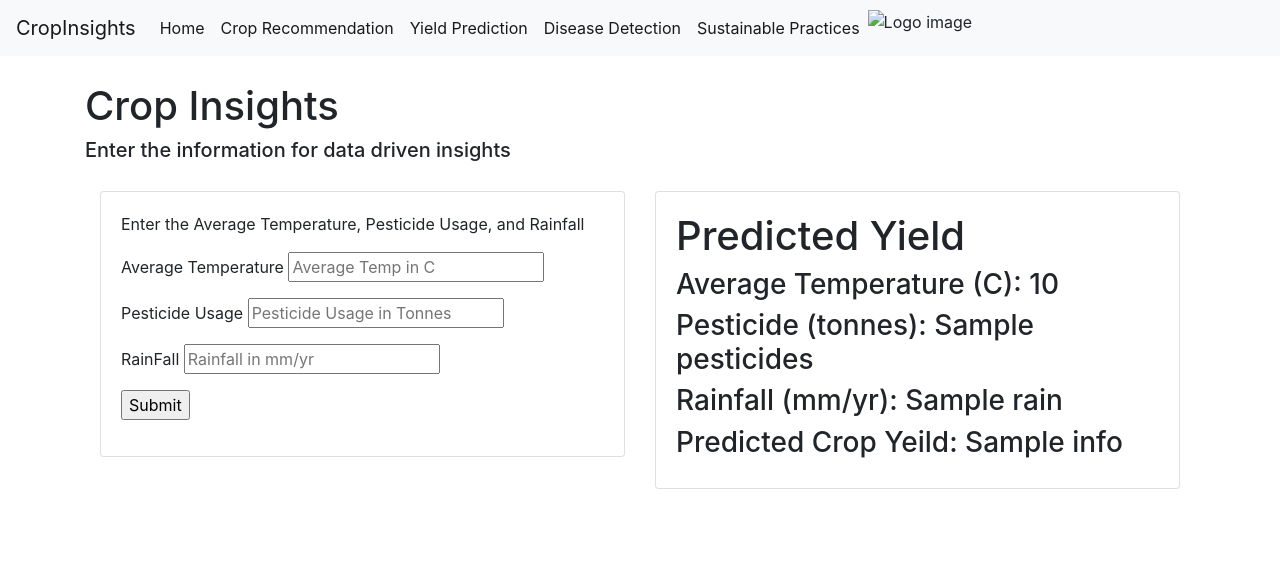
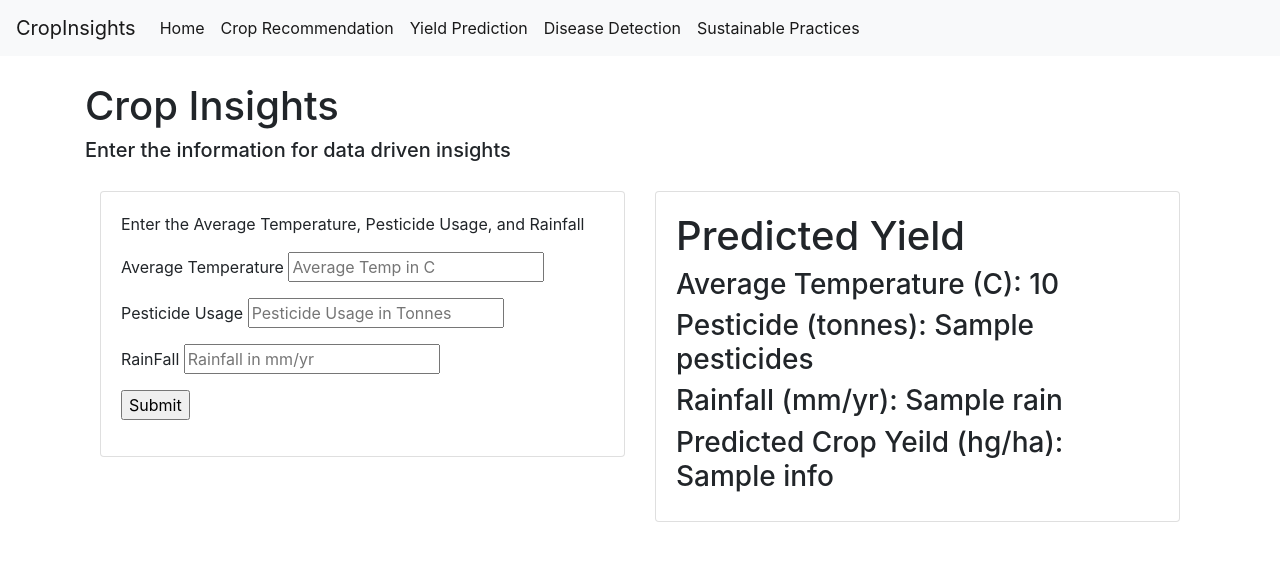
Before and after one commit to knangia04/crop-insights, a Flask app: template app/templates/yield_insights.html in a window 1280 px wide. Shown: the top 561 px of the page. Run offline with Flask 2, Linux system fonts and the light colour scheme; the template is opened without the code that fills it: most values are stand-ins (such as "Sample title", 1, 10 or a date in 2020); parts of the project's set-up code (start-up, migrations or seed data) failed here and were passed over; some libraries are stand-ins or nearby versions.

Commit message:
final final final update

```diff
--- a/app/templates/base.html
+++ b/app/templates/base.html
@@ -37,9 +37,6 @@
         <li class="nav-item active">
           <a class="nav-link" href="/resources">Sustainable Practices</a>
         </li>
-        <li class="nav-item active">
-          <img src="./static/img.png" alt="Logo image">
-        </li>
       </ul>
       </ul>
     </div>
--- a/app/templates/yield_insights.html
+++ b/app/templates/yield_insights.html
@@ -50,7 +50,7 @@
                         <h3> Average Temperature (C): {{ temp }} </h3>
                         <h3> Pesticide (tonnes): {{ pesticides }} </h3>
                         <h3> Rainfall (mm/yr): {{ rain }} </h3>
-                        <h3> Predicted Crop Yeild: {{ info[0] }} </h3>
+                        <h3> Predicted Crop Yeild (hg/ha): {{ info[0] }} </h3>
 
 
                         {% else %}
```
